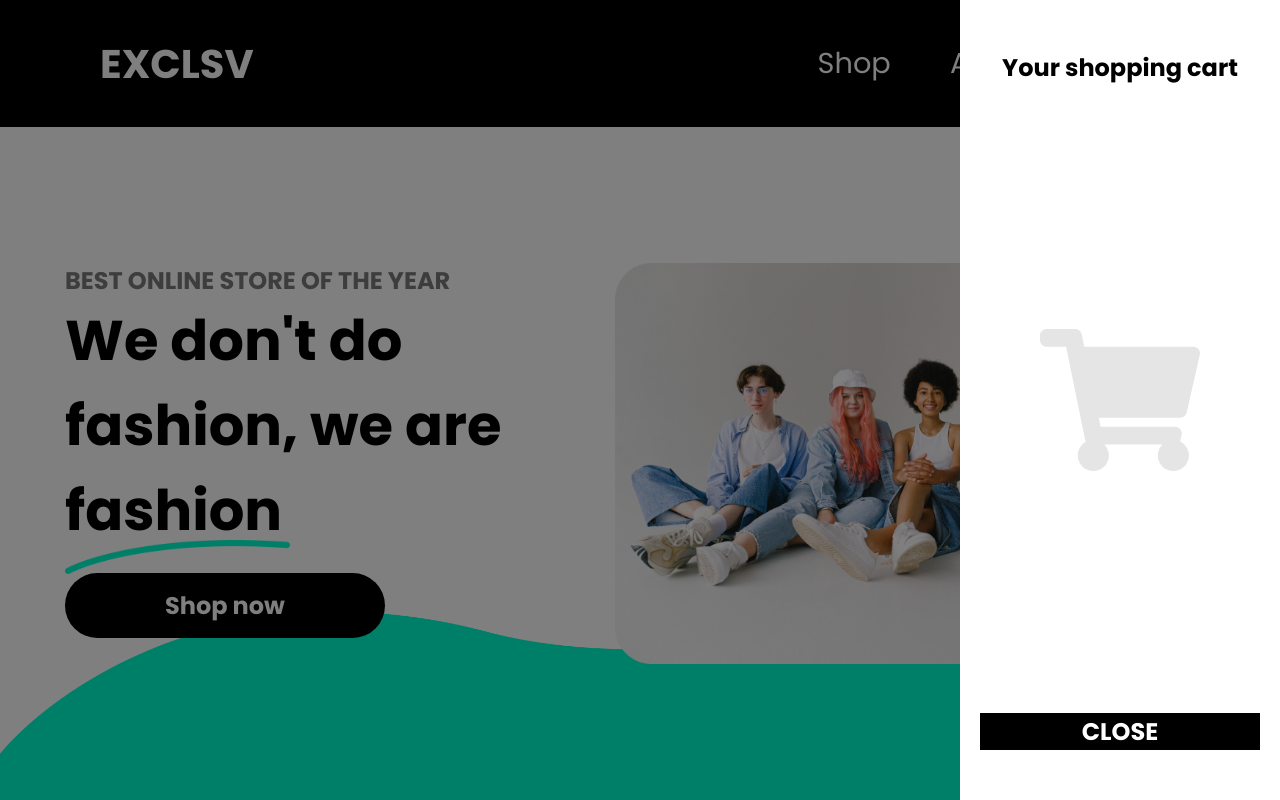
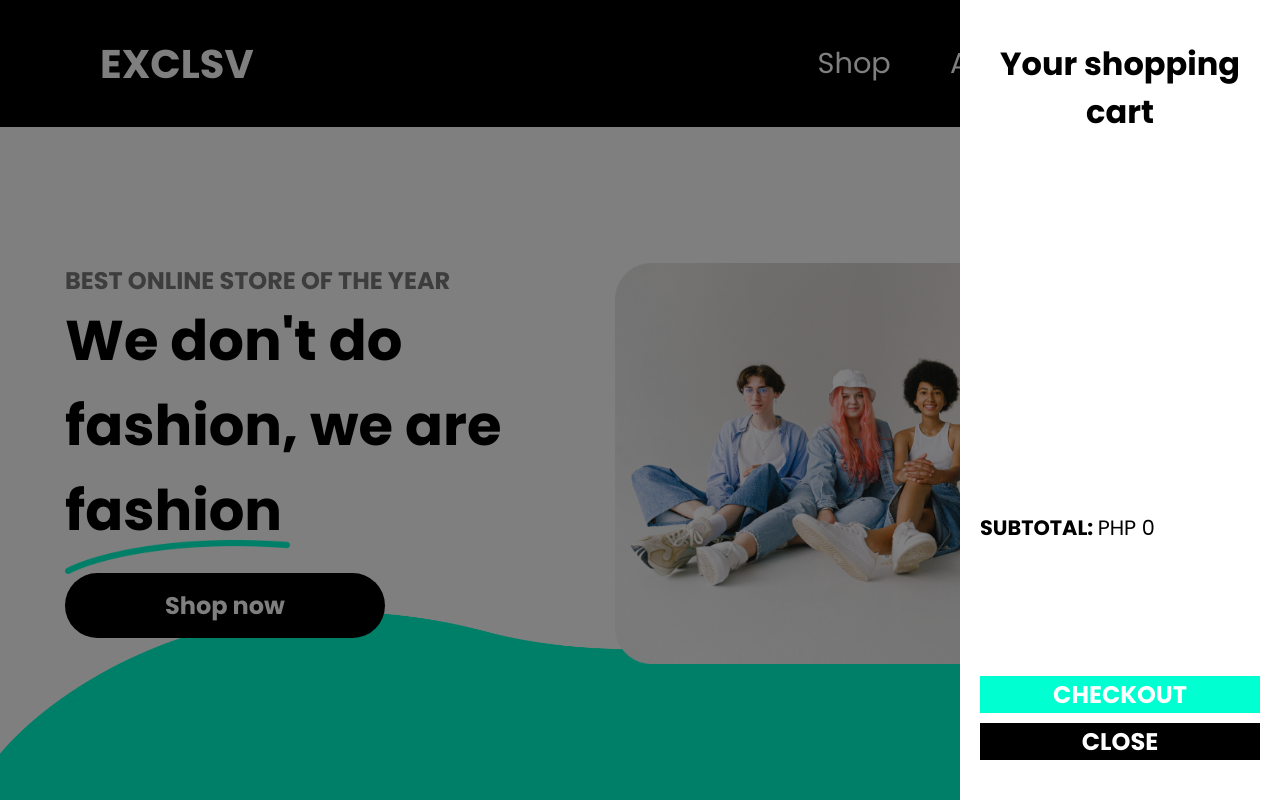
Before and after one commit to BigsizeJ/e-commerce, a React (Vite) app: page / in a window 1280 px wide. Both pictures are taken after a click on the button 1122 px from the left and 63 px from the top of the page. Built offline with nearby package versions, Linux system fonts and the light colour scheme.

Commit message:
add to cart button now has function, and adding a cart list of product that been added by user. also show the subtotal

```diff
--- a/src/components/Cart.tsx
+++ b/src/components/Cart.tsx
@@ -2,6 +2,7 @@ import { useState, useEffect, Dispatch, SetStateAction } from "react";
 import styled from "styled-components";
 import { motion } from "framer-motion";
 import { FaShoppingCart } from "react-icons/fa";
+import { useStore } from "../hooks/customHooks";
 
 interface Props {
   props: {
@@ -10,8 +11,30 @@ interface Props {
   };
 }
 
+interface Product {
+  title: string;
+  image: string;
+  price: string;
+  qty: number;
+}
+
 const Cart = ({ props }: Props) => {
-  const [empty, isEmpty] = useState<boolean>(true);
+  const { cart } = useStore();
+  const [subTotal, setSubtotal] = useState<number>(0);
+
+  const sumSubTotal = () => {
+    setSubtotal(
+      cart.reduce(
+        (total: number, prod: Product) =>
+          (total + parseInt(prod.price)) * prod.qty,
+        0
+      )
+    );
+  };
+
+  useEffect(() => {
+    sumSubTotal();
+  }, [cart]);
 
   return (
     <Wrapper
@@ -27,8 +50,37 @@ const Cart = ({ props }: Props) => {
         transition={{ duration: 1 }}
       >
         <h1>Your shopping cart</h1>
-        {empty && <FaShoppingCart />}
-        <button onClick={() => props.showCart(false)}>Close</button>
+        {cart === null ? (
+          <FaShoppingCart />
+        ) : (
+          <div className="cart-list">
+            {cart.map((prod: Product) => {
+              return (
+                <div className="cart-item">
+                  <div className="prod-left">
+                    <button className="reduce">-</button>
+                    <p className="qty">{prod.qty}</p>
+                    <button className="increase">+</button>
+                    <img className="prod-cart-image" src={prod.image} />
+                  </div>
+                  <div className="prod-info">
+                    <p className="prod-cart-name">{prod.title}</p>
+                    <p>{prod.price}</p>
+                  </div>
+                </div>
+              );
+            })}
+          </div>
+        )}
+        <p className="cart-subtotal">
+          Subtotal: <span>PHP {subTotal.toLocaleString("en-US")}</span>
+        </p>
+        <div className="btn-ctn">
+          {cart && <button className="cart-checkout">checkout</button>}
+          <button className="close" onClick={() => props.showCart(false)}>
+            Close
+          </button>
+        </div>
       </CartModal>
     </Wrapper>
   );
@@ -60,13 +112,19 @@ const CartModal = styled(motion.div)`
   display: flex;
   flex-direction: column;
   justify-content: space-between;
-  padding: 50px 20px;
+  padding: 40px 20px;
   width: 25%;
-  position: relative;
+  @media only screen and (max-width: 850px) {
+    padding: 20px;
+  }
   h1 {
-    font-size: 1.5rem;
+    margin-bottom: 20px;
+    font-size: 2rem;
     font-family: PoppinsBold;
     text-align: center;
+    @media only screen and (max-width: 850px) {
+      font-size: 1.5rem;
+    }
   }
   svg {
     color: #e5e5e5;
@@ -75,7 +133,13 @@ const CartModal = styled(motion.div)`
     font-size: 10rem;
     position: absolute;
   }
-  button {
+  .btn-ctn {
+    height: fit-content;
+    display: flex;
+    flex-direction: column;
+    gap: 10px;
+    .close,
+    .cart-checkout {
       border: none;
       background-color: black;
       font-family: PoppinsBold;
@@ -91,6 +155,61 @@ const CartModal = styled(motion.div)`
         transform: scale(1);
       }
     }
+    .cart-checkout {
+      background-color: #00ffd1;
+    }
+  }
+  .cart-subtotal {
+    padding: 10px 0px;
+    font-family: PoppinsBold;
+    text-transform: uppercase;
+    font-size: 1.3rem;
+    span {
+      font-family: Poppins;
+    }
+  }
+  .cart-list {
+    width: 100%;
+    display: grid;
+    grid-template-rows: repeat(auto-fill, minmax(60px, 1fr));
+    grid-row-gap: 35px;
+    padding: 20px 0px;
+    overflow-y: auto;
+    overflow-x: hidden;
+    .cart-item {
+      display: flex;
+      align-items: center;
+      width: 100%;
+      gap: 10px;
+      .prod-left {
+        width: min-content;
+        gap: 10px;
+        display: flex;
+        align-items: center;
+        button {
+          width: max-content;
+          height: fit-content;
+          background-color: none;
+          border: none;
+        }
+        .prod-cart-image {
+          width: 50px;
+        }
+      }
+      .prod-info {
+        .prod-cart-name {
+          font-family: PoppinsBold;
+          white-space: nowrap;
+          overflow: hidden;
+          width: 200px;
+          text-overflow: ellipsis;
+          @media only screen and (max-width: 850px) {
+            width: 170px;
+          }
+        }
+      }
+    }
+  }
 `;
 
 export default Cart;
--- a/src/components/Product.tsx
+++ b/src/components/Product.tsx
@@ -10,6 +10,7 @@ interface Product {
   title: string;
   image: string;
   price: string;
+  qty: number;
 }
 
 interface Prop {
@@ -19,7 +20,23 @@ interface Prop {
 const Product = ({ props }: Prop) => {
   const [loading, setLoading] = useState<boolean>(true);
   const [subscribe, setSubscribe] = useState<boolean>(true);
-  const { products, dispatch } = useStore();
+  const { products, cart, dispatch } = useStore();
+
+  const addToCart = (product: Product) => {
+    product.qty = 1;
+    const isExisted = cart.filter(
+      (prod: Product) => prod.title === product.title
+    )[0];
+    if (isExisted) {
+      cart.map((prod: Product) => {
+        if (prod.title === product.title)
+          return { ...prod, qty: (prod.qty += 1) };
+      });
+    } else {
+      dispatch({ type: StoreAction.ADD_TO_CART, payload: product });
+    }
+  };
+
   useEffect(() => {
     const fetch = async () => {
       if (products === null) setSubscribe(true);
@@ -54,7 +71,7 @@ const Product = ({ props }: Prop) => {
               <div className="divider"></div>
               <div className="prod-hero">
                 <p>{prod.title}</p>
-                <button>Add to cart</button>
+                <button onClick={() => addToCart(prod)}>Add to cart</button>
               </div>
             </div>
           ))}
--- a/src/context/StoreContext.tsx
+++ b/src/context/StoreContext.tsx
@@ -14,10 +14,12 @@ interface Product {
 
 interface State {
   products: Product[] | null | {};
+  cart: Product[] | null | {};
 }
 
 export enum StoreAction {
   GET = "get",
+  ADD_TO_CART = "addToCart",
 }
 
 interface Action {
@@ -32,6 +34,11 @@ const StoreReducer = (state: State, action: Action) => {
         ...state,
         products: action.payload,
       };
+    case StoreAction.ADD_TO_CART:
+      return {
+        ...state,
+        cart: [action.payload, ...(state.cart as [])],
+      };
     default:
       return state;
   }
@@ -40,6 +47,7 @@ const StoreReducer = (state: State, action: Action) => {
 export const StoreProvider = ({ children }: Children) => {
   const [state, dispatch] = useReducer<Reducer<State, Action>>(StoreReducer, {
     products: null,
+    cart: [],
   });
 
   return (
```
Lines whose indentation alone changed are shown as unchanged.
